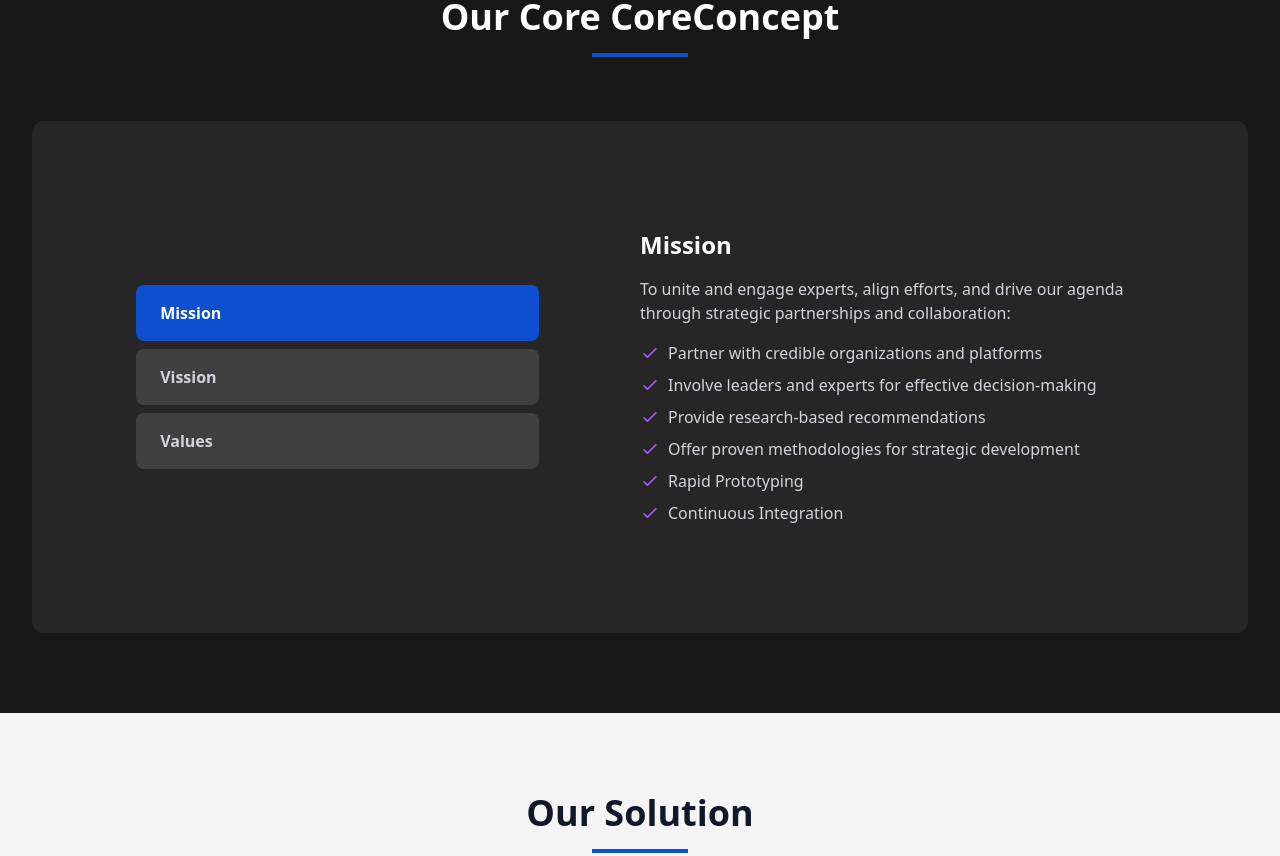
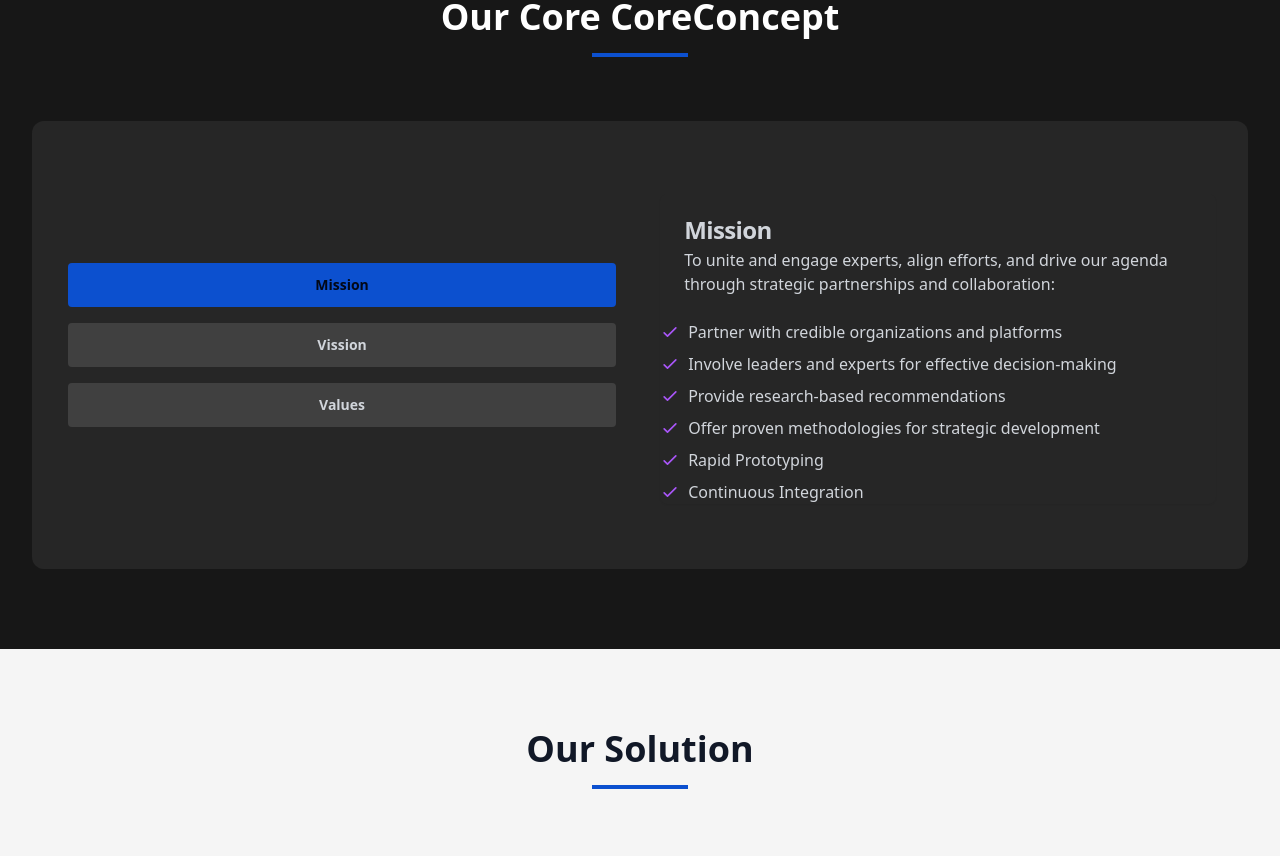
Before and after one commit to AR-Tausif/c-suite-public, a React (Vite) app: page / in a window 1280 px wide. Shown: the part 1420-2276 px from the top of the page. Built offline with nearby package versions, Linux system fonts and the light colour scheme.

Commit message:
fix tab issue with added shadcn tab

```diff
--- a/package.json
+++ b/package.json
@@ -16,6 +16,7 @@
     "@radix-ui/react-hover-card": "^1.1.4",
     "@radix-ui/react-label": "^2.1.1",
     "@radix-ui/react-slot": "^1.1.1",
+    "@radix-ui/react-tabs": "^1.1.2",
     "class-variance-authority": "^0.7.0",
     "clsx": "^2.1.0",
     "embla-carousel-autoplay": "^8.5.1",
--- a/src/App.tsx
+++ b/src/App.tsx
@@ -39,6 +39,7 @@ const App = () => {
           </p>
         </div>
       </Container>
+
       <Overview />
       <CoreConcept />
       <Solution />
--- a/src/components/CoreConcept.tsx
+++ b/src/components/CoreConcept.tsx
@@ -1,5 +1,6 @@
 /* eslint-disable @typescript-eslint/no-unused-vars */
 import  { useState, useEffect } from "react";
+import { Example } from "./Example";
 
 const CoreConcept = () => {
   // State for active tab
@@ -58,31 +59,6 @@ const CoreConcept = () => {
     },
   ];
 
-  // Counter animation logic
-  useEffect(() => {
-    const counters = [
-      { target: 250, key: "projectsCompleted" },
-      { target: 98, key: "successRate" },
-      { target: 50, key: "teamExperts" },
-      { target: 15, key: "yearsExperience" },
-    ];
-
-    counters.forEach((counter) => {
-      const increment = counter.target / 200;
-      let currentValue = 0;
-      const interval = setInterval(() => {
-        if (currentValue < counter.target) {
-          currentValue = Math.ceil(currentValue + increment);
-          setCounterValues((prev) => ({
-            ...prev,
-            [counter.key]: currentValue,
-          }));
-        } else {
-          clearInterval(interval);
-        }
-      }, 1);
-    });
-  }, []);
 
   return (
     <section className="py-20 bg-neutral-900">
@@ -94,60 +70,10 @@ const CoreConcept = () => {
           <div className="w-24 h-1 bg-cerulean-blue-800 mx-auto"></div>
         </div>
 
-        <div className="bg-neutral-800 rounded-xl p-8 min-h-[32rem] flex justify-center items-center animate__animated animate__fadeInLeft">
-          <div className="flex justify-between items-center gap-10">
-            <div className="tab-buttons w-[40%] flex flex-col space-y-2">
-              {tabContents.map((tab) => (
-                <button
-                  key={tab.id}
-                  className={`concept-tab text-left px-6 py-4 rounded-lg ${
-                    activeTab === tab.id
-                      ? "bg-cerulean-blue-800 text-white"
-                      : "bg-neutral-700 text-gray-300"
-                  } font-semibold transition-all`}
-                  onClick={() => setActiveTab(tab.id)}
-                >
-                  {tab.title}
-                </button>
-              ))}
-            </div>
+        <div className="bg-neutral-800 rounded-xl p-8 min-h-[28rem] flex justify-center items-center animate__animated animate__fadeInLeft">
 
-            <div className="tab-content w-2/4">
-              {tabContents.map((tab) => (
-                <div
-                  key={tab.id}
-                  className={`concept-content ${
-                    activeTab === tab.id ? "" : "hidden"
-                  }`}
-                >
-                  <h3 className="text-2xl font-bold text-white mb-4">
-                    {tab.title}
-                  </h3>
-                  <p className="text-gray-300">{tab.description}</p>
-                  <ul className="mt-4 space-y-2 text-gray-300">
-                    {tab.items.map((item, index) => (
-                      <li key={index} className="flex items-center">
-                        <svg
-                          className="w-5 h-5 mr-2 text-purple-500"
-                          fill="none"
-                          stroke="currentColor"
-                          viewBox="0 0 24 24"
-                        >
-                          <path
-                            strokeLinecap="round"
-                            strokeLinejoin="round"
-                            strokeWidth="2"
-                            d="M5 13l4 4L19 7"
-                          />
-                        </svg>
-                        {item}
-                      </li>
-                    ))}
-                  </ul>
-                </div>
-              ))}
-            </div>
-          </div>
+          <Example tabContents={tabContents} />
+
         </div>
       </div>
     </section>
--- /dev/null
+++ b/src/components/Example.tsx
@@ -0,0 +1,69 @@
+import {
+  Card,
+  CardContent,
+  CardDescription,
+  CardHeader,
+  CardTitle,
+} from "@/components/ui/card";
+import { Tabs, TabsContent, TabsList, TabsTrigger } from "@/components/ui/tabs";
+import { FC } from "react";
+interface ITab {
+  id: number;
+  title: string;
+  description: string;
+  items: string[];
+}
+interface IProps {
+  tabContents: ITab[];
+}
+export const Example: FC<IProps> = ({ tabContents }) => {
+  return (
+    <Tabs defaultValue={tabContents[0].title.toLowerCase()} className="w-full flex flex-col sm:flex-row gap-10 items-center justify-center">
+      <TabsList className="grid w-2/4 grid-cols-1 gap-y-4 items-center justify-center h-full">
+        {tabContents.map((tab) => (
+          <TabsTrigger
+          key={tab.id}
+            value={tab.title.toLowerCase()}
+            className="bg-neutral-700 text-gray-300 py-3 font-semibold transition-all"
+          >
+            {tab.title}
+          </TabsTrigger>
+        ))}
+      </TabsList>
+
+
+      {tabContents.map((tab) => (
+        <TabsContent key={tab.id} value={tab.title.toLowerCase()} className="w-2/4">
+          <Card className="bg-transparent text-gray-300 border-0">
+            <CardHeader>
+              <CardTitle>{tab.title}</CardTitle>
+              <CardDescription className="text-gray-300 text-md">{tab.description}</CardDescription>
+            </CardHeader>
+            <CardContent className="">
+              <ul className="space-y-2 text-gray-300">
+                {tab.items.map((item, index) => (
+                  <li key={index} className="flex items-center">
+                    <svg
+                      className="w-5 h-5 mr-2 text-purple-500"
+                      fill="none"
+                      stroke="currentColor"
+                      viewBox="0 0 24 24"
+                    >
+                      <path
+                        strokeLinecap="round"
+                        strokeLinejoin="round"
+                        strokeWidth="2"
+                        d="M5 13l4 4L19 7"
+                      />
+                    </svg>
+                    {item}
+                  </li>
+                ))}
+              </ul>
+            </CardContent>
+          </Card>
+        </TabsContent>
+      ))}
+    </Tabs>
+  );
+};
--- /dev/null
+++ b/src/components/ui/tabs.tsx
@@ -0,0 +1,53 @@
+import * as React from "react"
+import * as TabsPrimitive from "@radix-ui/react-tabs"
+
+import { cn } from "@/lib/utils"
+
+const Tabs = TabsPrimitive.Root
+
+const TabsList = React.forwardRef<
+  React.ElementRef<typeof TabsPrimitive.List>,
+  React.ComponentPropsWithoutRef<typeof TabsPrimitive.List>
+>(({ className, ...props }, ref) => (
+  <TabsPrimitive.List
+    ref={ref}
+    className={cn(
+      "inline-flex h-10 items-center justify-center rounded-md p-1 text-muted-foreground",
+      className
+    )}
+    {...props}
+  />
+))
+TabsList.displayName = TabsPrimitive.List.displayName
+
+const TabsTrigger = React.forwardRef<
+  React.ElementRef<typeof TabsPrimitive.Trigger>,
+  React.ComponentPropsWithoutRef<typeof TabsPrimitive.Trigger>
+>(({ className, ...props }, ref) => (
+  <TabsPrimitive.Trigger
+    ref={ref}
+    className={cn(
+      "inline-flex items-center justify-center whitespace-nowrap rounded-sm px-3 py-2 text-sm font-medium ring-offset-background transition-all focus-visible:outline-none focus-visible:ring-2 focus-visible:ring-ring focus-visible:ring-offset-2 disabled:pointer-events-none disabled:opacity-50 data-[state=active]:bg-background data-[state=active]:text-foreground data-[state=active]:bg-cerulean-blue-800",
+      className
+    )}
+    {...props}
+  />
+))
+TabsTrigger.displayName = TabsPrimitive.Trigger.displayName
+
+const TabsContent = React.forwardRef<
+  React.ElementRef<typeof TabsPrimitive.Content>,
+  React.ComponentPropsWithoutRef<typeof TabsPrimitive.Content>
+>(({ className, ...props }, ref) => (
+  <TabsPrimitive.Content
+    ref={ref}
+    className={cn(
+      "mt-2 ring-offset-background focus-visible:outline-none focus-visible:ring-2 focus-visible:ring-ring focus-visible:ring-offset-2",
+      className
+    )}
+    {...props}
+  />
+))
+TabsContent.displayName = TabsPrimitive.Content.displayName
+
+export { Tabs, TabsList, TabsTrigger, TabsContent }
```
Also changed, not shown: 1 other file (tests, documents, lock files or other folders).
